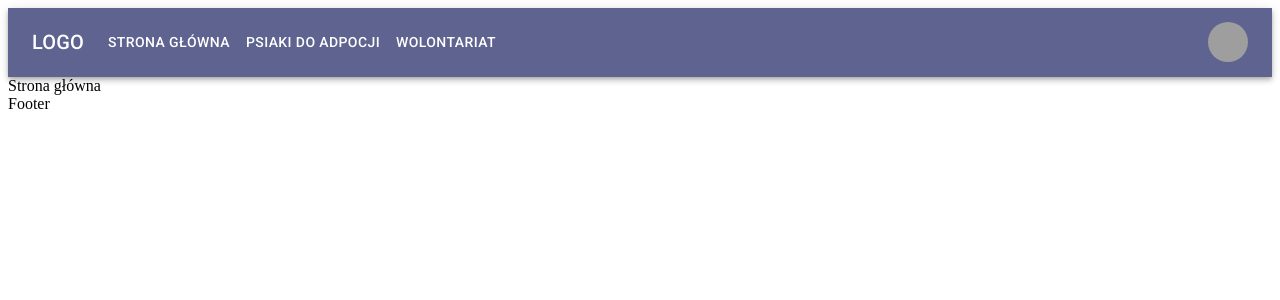
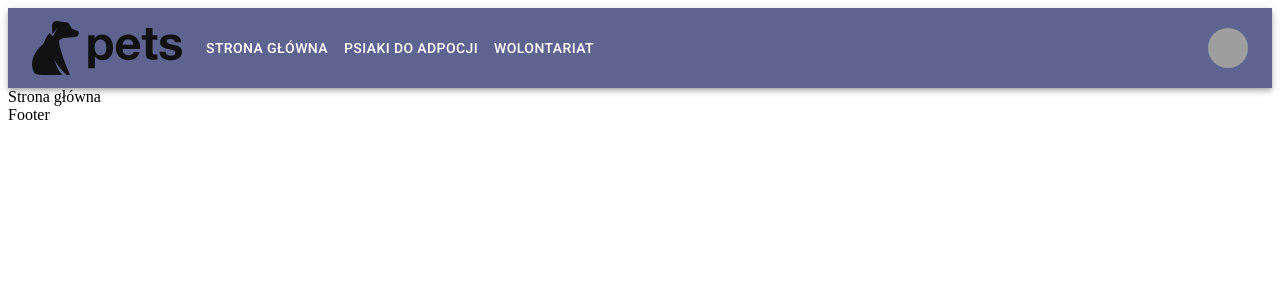
Before and after one commit to infoshareacademy/jfddr6-team-avengersi, a React (Create React App) app in the folder schronisko/: page / in a window 1280 px wide. Shown: the top 300 px of the page. Built offline with nearby package versions, Linux system fonts and the light colour scheme; grey boxes are pictures that could not be loaded.

Commit message:
Fixed component's file name and change width and height logo.

```diff
--- a/schronisko/src/components/Logo/logo.jsx
+++ b/schronisko/src/components/Logo/logo.jsx
@@ -2,8 +2,8 @@ const Logo = () => {
   return (
     <>
       <svg
-        width="423"
-        height="152.82914255999424"
+        width="150"
+        height="80"
         viewBox="0 0 320 115.61542699574032"
         class="css-1j8o68f"
       >
--- a/schronisko/src/components/Topbar/ResponsiveAppBar.js
+++ b/schronisko/src/components/Topbar/ResponsiveAppBar.js
@@ -12,6 +12,7 @@ import Button from "@mui/material/Button";
 import Tooltip from "@mui/material/Tooltip";
 import MenuItem from "@mui/material/MenuItem";
 import { NavLink } from "react-router-dom";
+import Logo from "../Logo/Logo";
 
 const links = [
   ["strona główna", "/"],
@@ -51,7 +52,7 @@ const ResponsiveAppBar = () => {
             component="div"
             sx={{ mr: 2, display: { xs: "none", md: "flex" } }}
           >
-            LOGO
+            <Logo />
           </Typography>
 
           <Box sx={{ flexGrow: 1, display: { xs: "flex", md: "none" } }}>
@@ -103,7 +104,7 @@ const ResponsiveAppBar = () => {
             component="div"
             sx={{ flexGrow: 1, display: { xs: "flex", md: "none" } }}
           >
-            LOGO
+            <Logo />
           </Typography>
           <Box sx={{ flexGrow: 1, display: { xs: "none", md: "flex" } }}>
             {links.map(([name, path]) => (
```
